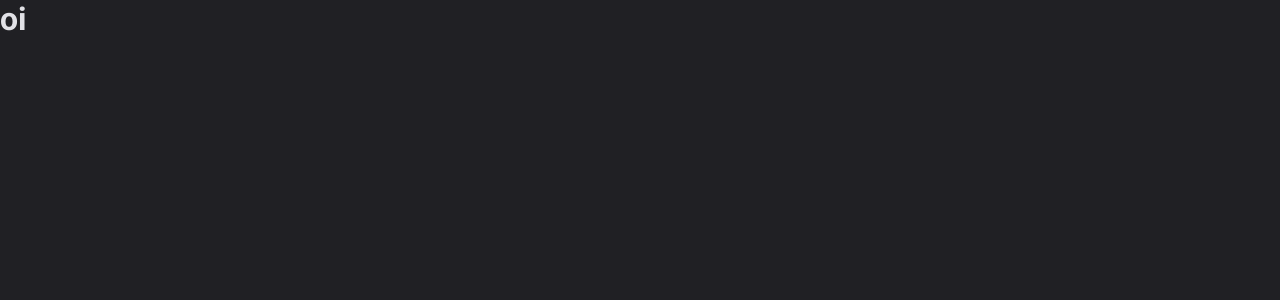
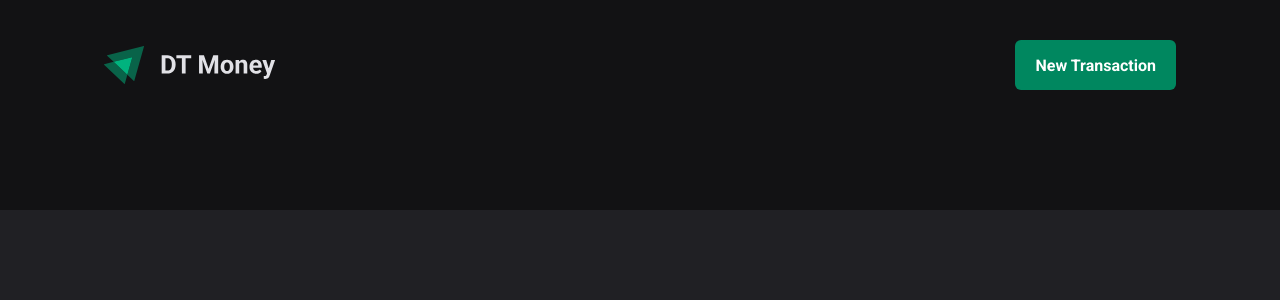
Before and after one commit to matheus-wallace/money, a React (Vite) app: page / in a window 1280 px wide. Shown: the top 300 px of the page. Built offline with nearby package versions, Linux system fonts and the light colour scheme.

Commit message:
feat: add new header

```diff
--- a/src/App.tsx
+++ b/src/App.tsx
@@ -1,14 +1,13 @@
 import { ThemeProvider } from 'styled-components';
 import { defaultTheme } from './styles/themes/default';
 import { GlobalStyle } from './styles/Global';
+import Transaction from './pages/Transaction';
 
 function App() {
   return (
     <ThemeProvider theme={defaultTheme}>
       <GlobalStyle />
-      <div>
-        <h1>oi</h1>
-      </div>
+      <Transaction />
     </ThemeProvider>
   );
 }
--- /dev/null
+++ b/src/Components/Header/index.tsx
@@ -0,0 +1,15 @@
+import { HeaderContainer, HeaderContent, NewTransactionButton } from './styles';
+import logoImg from '../../assets/Logo.svg';
+
+const Header = () => {
+  return (
+    <HeaderContainer>
+      <HeaderContent>
+        <img src={logoImg} alt="Logo" />
+        <NewTransactionButton>New Transaction</NewTransactionButton>
+      </HeaderContent>
+    </HeaderContainer>
+  );
+};
+
+export default Header;
--- /dev/null
+++ b/src/Components/Header/styles.tsx
@@ -0,0 +1,32 @@
+import styled from 'styled-components';
+
+export const HeaderContainer = styled.header`
+  background: ${(props) => props.theme['gray-900']};
+  padding: 2.5rem 0 7.5rem;
+`;
+
+export const HeaderContent = styled.div`
+  width: 100%;
+  max-width: 1120px;
+  margin: 0 auto;
+  padding: 0 1.5rem;
+  display: flex;
+  align-items: center;
+  justify-content: space-between;
+`;
+
+export const NewTransactionButton = styled.button`
+  height: 50px;
+  border: 0;
+  background: ${(props) => props.theme['green-500']};
+  color: ${(props) => props.theme.white};
+  font-weight: bold;
+  padding: 0 1.25rem;
+  border-radius: 6px;
+  cursor: pointer;
+
+  &:hover {
+    background: ${(props) => props.theme['green-700']};
+    transition: background-color 0.2s;
+  }
+`;
--- /dev/null
+++ b/src/pages/Transaction/index.tsx
@@ -0,0 +1,11 @@
+import Header from '../../Components/Header';
+
+const Transaction = () => {
+  return (
+    <div>
+      <Header />
+    </div>
+  );
+};
+
+export default Transaction;
```
Also changed, not shown: src/assets/Logo.svg (added), src/pages/Transaction/styles.ts (added).
